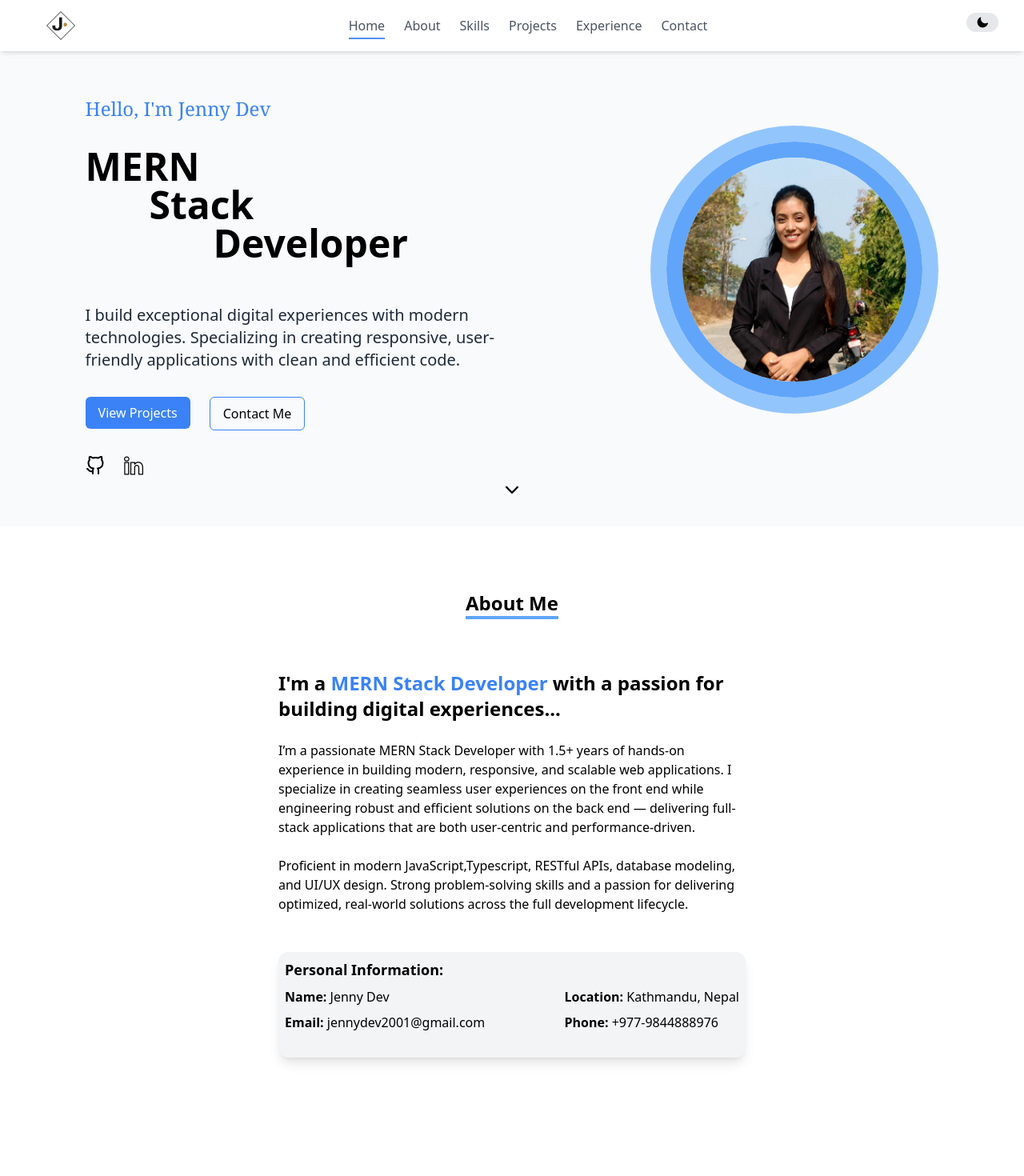
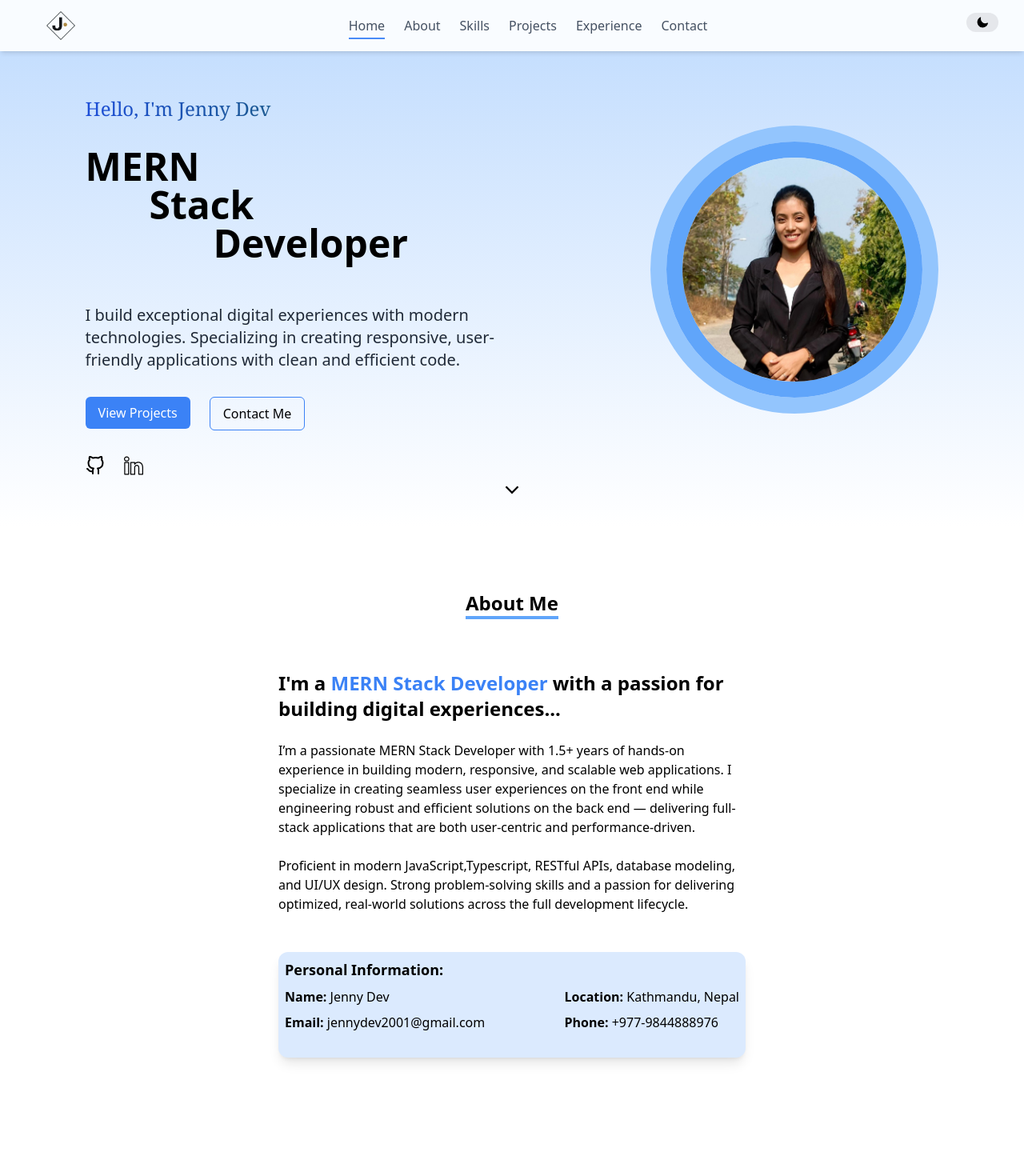
Before and after one commit to zennie2001/myPortfolio, a React (Vite) app: page / in a window 1280 px wide. Shown: the top 1470 px of the page at 80% size. Built offline with nearby package versions, Linux system fonts and the light colour scheme.

Commit message:
Updated profile

```diff
--- a/src/components/About.jsx
+++ b/src/components/About.jsx
@@ -46,7 +46,7 @@ function About() {
             Proficient in modern JavaScript,Typescript, RESTful APIs, database modeling, and UI/UX design. Strong problem-solving skills and a passion for delivering optimized, real-world solutions across the full development lifecycle.
             </motion.p>
 
-            <motion.div className='shadow-lg p-2 mt-6 bg-gray-100 rounded-xl dark:bg-gray-700'
+            <motion.div className='shadow-lg p-2 mt-6 bg-blue-100 rounded-xl dark:bg-gray-700'
               initial={{ opacity: 0, y: 40 }}
                 animate={{ opacity: 1, y: 0 }}
                 transition={{ duration: 0.6, ease: "anticipate", delay: 0.9 }}>
--- a/src/components/Experience.jsx
+++ b/src/components/Experience.jsx
@@ -6,7 +6,7 @@ function Experience() {
   const tools = ["React", "Node.js", "MongoDB", "Express", "TailwindCSS", "JWT"];
 
   return (
-    <div id="experience" className='bg-slate-50 dark:bg-gray-900 w-full  pb-10 px-2 pt-20'>
+    <div id="experience" className='bg-blue-100 dark:bg-gray-800 w-full  pb-10 px-2 pt-20'>
       {/* Title */}
       <div className='pb-16'>
       <div className='flex justify-center pb-10'>
@@ -16,8 +16,8 @@ function Experience() {
       </div>
 
       {/* experience */}
-      <div className='flex items-center  md:flex-row lg:flex-row  px-2  sm:px-16 md:px-36 lg:px-36'>
-        <div className='lg:w-[50%] shadow-md rounded-2xl overflow-hidden p-4 flex flex-col gap-3'>
+      <div className='flex items-center md:flex-row lg:flex-row  px-2  sm:px-16 md:px-36 lg:px-36'>
+        <div className='lg:w-[50%] bg-blue-50 shadow-md rounded-2xl overflow-hidden p-4 flex flex-col gap-3'>
           <h1 className='text-2xl font-semibold text-blue-500'>Web Developer Intern</h1>
           <p className='flex items-center gap-2 '><HiOutlineBriefcase /> CodSoft</p>
 
--- a/src/components/Footer.jsx
+++ b/src/components/Footer.jsx
@@ -6,7 +6,7 @@ import logo from "../assets/logoBrand.png"
 
 function Footer() {
   return (
-     <div id="contact" className='bg-gray-200 dark:bg-gray-800'>
+     <div id="contact" className='bg-blue-200 dark:bg-gray-800'>
         <div className='flex  flex-col items-center sm:grid grid-cols-[1.5fr_1fr_1fr] gap-14 mb-10 pt-20 text-sm px-20'>
           {/* 1st part */}
           <div className='flex flex-col gap-8'>
@@ -47,7 +47,7 @@ function Footer() {
           <div className='flex items-center flex-col gap-3'>
             <h1 className='text-xl font-semibold'>Contact</h1>
             <p>+977-9844888976</p>
-            <p>Jennydev@2001</p>
+            <p>jennydev2001@gmail.com</p>
           </div>
         </div>
 
--- a/src/components/Header.jsx
+++ b/src/components/Header.jsx
@@ -22,7 +22,7 @@ function Header() {
   };
 
   return (
-    <nav className="scroll-smooth w-full fixed top-0 left-0 bg-white dark:bg-gray-900 shadow-md opacity-90 z-50">
+    <nav className="scroll-smooth w-full fixed top-0 left-0 bg-white dark:bg-gray-900  shadow-md opacity-90 z-50">
       <div className="max-w-7xl mx-auto px-4 sm:px-6 md:px-8 lg:px-14 flex justify-between items-center h-16">
         {/* Logo */}
         <div>
--- a/src/components/Hero.jsx
+++ b/src/components/Hero.jsx
@@ -2,7 +2,6 @@ import React from 'react'
 import hero from "../assets/jennyPort.jpg"
 import { FiGithub } from "react-icons/fi";
 import { SlSocialLinkedin } from "react-icons/sl";
-import profile from "../assets/profile.webp"
 import { motion } from 'framer-motion';
 import { IoChevronDownSharp } from "react-icons/io5";
 
@@ -14,14 +13,14 @@ function Hero() {
   }
 };
   return (
-    <div id="home" className='w-full pb-10 bg-slate-50 dark:bg-gray-900   '>
+    <div id="home" className='w-full pb-10 dark:bg-gray-800 bg-gradient-to-b from-blue-200 to-white  '>
         <div className='max-w-7xl mx-auto flex items-center justify-around md:flex-row lg:flex-row flex-col gap-20 pt-20 px-2 md:px-6 lg:px-14'>
             {/*  Animated Introduction Section */}
             <motion.div className='md:w-[45%] md:pt-10 flex flex-col gap-8'
-                initial={{ opacity: 0, y: 40 }}
-                animate={{ opacity: 1, y: 0 }}
-                transition={{ duration: 0.6, ease: 'easeOut' }}>
-                <p className='text-2xl font-serif text-blue-500'>Hello, I'm Jenny Dev</p>
+                initial={{ opacity: 0, x: -80 }}
+                animate={{ opacity: 1, x: 0 }}
+                transition={{ duration: 0.8, ease: 'easeOut' }}>
+                <p className='text-2xl font-serif bg-gradient-to-r from-blue-700 to-green-800 bg-clip-text text-transparent'>Hello, I'm Jenny Dev</p>
                 <div>
                 <h1 className='text-5xl font-semibold'>MERN</h1>
                 <h1 className="indent-20 text-5xl font-semibold">Stack</h1>
@@ -52,9 +51,9 @@ function Hero() {
 
             {/* Animated Profile Picture Section */}
             <motion.div className='flex '
-               initial={{ opacity: 0, y: 40 }}
-                animate={{ opacity: 1, y: 0 }}
-                transition={{ duration: 0.6, ease: "anticipate", delay: 0.3 }}>
+               initial={{ opacity: 0, x: 80 }}
+                animate={{ opacity: 1, x: 0 }}
+                transition={{ duration: 0.8, ease: "anticipate", delay: 0.6 }}>
              <div className="rounded-full  border-[20px] border-blue-300">
                 <img src={hero}
                 className="w-80 h-80 rounded-full border-[20px] border-blue-400"
--- a/src/components/Skills.jsx
+++ b/src/components/Skills.jsx
@@ -19,7 +19,7 @@ function Skills() {
       {name:"MongoDB", percentage: 85}
   ]
   return (
-    <div id="skills" className='bg-slate-50 dark:bg-gray-900 w-full pb-10 pt-20 px-2 sm:px-16 md:px-14 lg:px-14'>
+    <div id="skills" className='bg-blue-100 dark:bg-gray-800 w-full pb-10 pt-20 px-2 sm:px-16 md:px-14 lg:px-14'>
       {/* Title */}
       <div className='pb-16'>
       <div className='flex justify-center pb-10'>
@@ -29,7 +29,7 @@ function Skills() {
       </div>
 
       {/* skills */}
-      <div className='flex items-center  md:flex-col lg:flex-row flex-col px-2 md:px-32 gap-10 '>
+      <div className='flex items-center   md:flex-col lg:flex-row flex-col px-2 md:px-32 gap-10 '>
         {/* frontend Development */}
 
       <div className='w-full px-2'>
```
